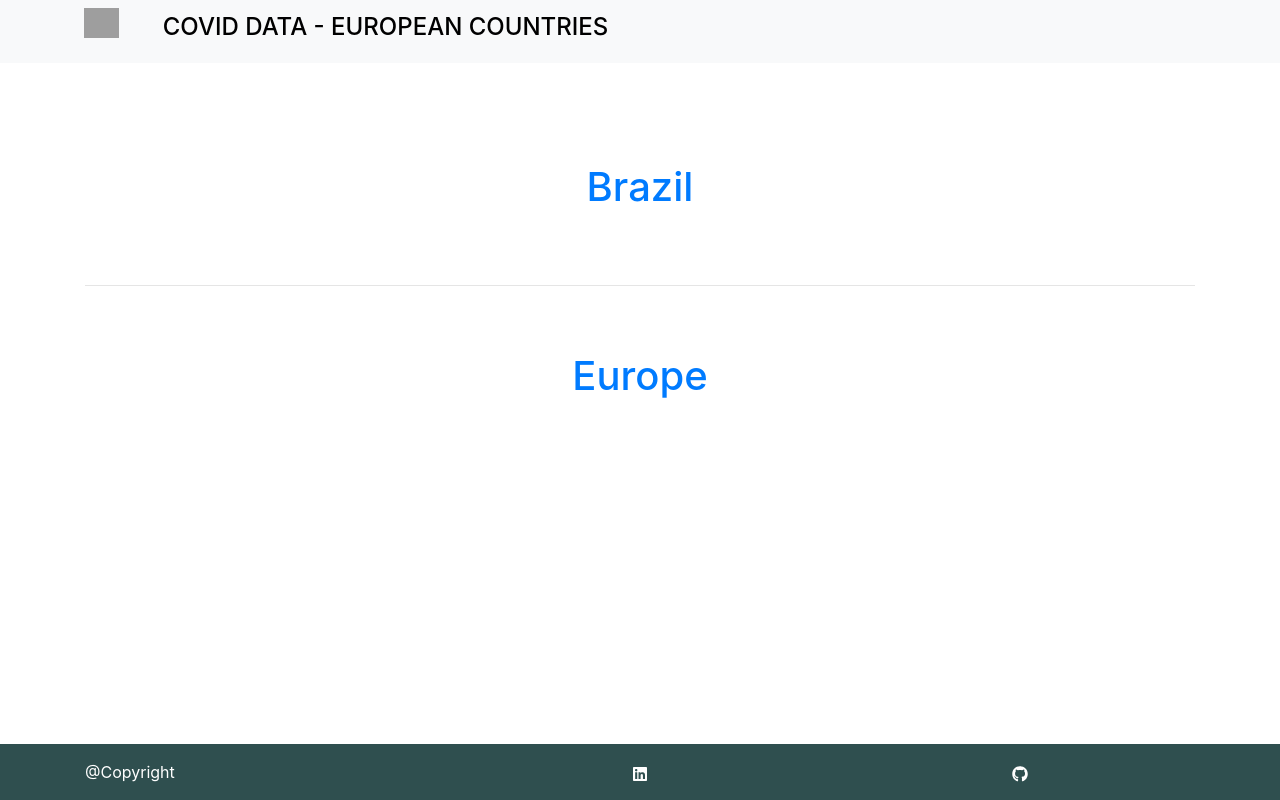
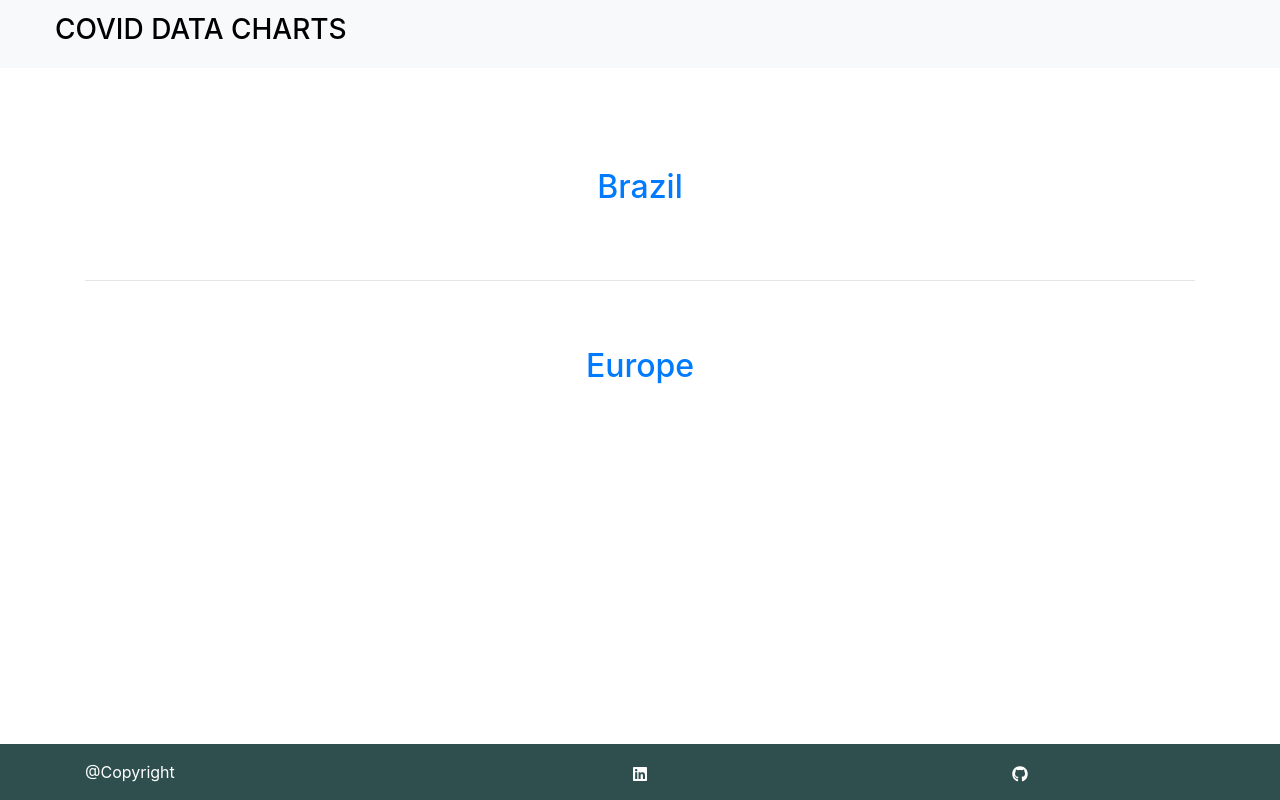
Before and after one commit to gcaleman/covid-europe-dashboard, a React (Create React App) app: page / in a window 1280 px wide. Built offline with nearby package versions, Linux system fonts and the light colour scheme; grey boxes are pictures that could not be loaded.

Commit message:
new logo and tittle

```diff
--- a/public/index.html
+++ b/public/index.html
@@ -3,7 +3,7 @@
 
 <head>
   <meta charset="utf-8" />
-  <link rel="icon" href="%PUBLIC_URL%/logos/European_Union_logo.png" />
+  <link rel="icon" href="%PUBLIC_URL%/logos/globe.png" />
   <meta name="viewport" content="width=device-width, initial-scale=1" />
   <meta name="theme-color" content="#000000" />
   <meta name="description" content="Web site created using create-react-app" />
@@ -14,7 +14,7 @@
   <link rel="stylesheet" href="https://cdn.jsdelivr.net/npm/bootstrap@4.6.0/dist/css/bootstrap.min.css"
     integrity="sha384-B0vP5xmATw1+K9KRQjQERJvTumQW0nPEzvF6L/Z6nronJ3oUOFUFpCjEUQouq2+l" crossorigin="anonymous" />
 
-  <title>Covid Dashboard Info EU</title>
+  <title>Covid Data Charts</title>
 </head>
 
 <body>
--- a/src/components/NavigationBar.js
+++ b/src/components/NavigationBar.js
@@ -5,18 +5,7 @@ export const NavigationBar = () => (
   <Navbar bg="light" variant="dark" sticky="top">
     <Container>
       <Row>
-        <Col md={2}>
-          <img
-            src="/logos/European_Union_logo.png"
-            width="35"
-            height="30"
-            className="d-inline-block align-top icon"
-            alt=""
-          />
-        </Col>
-        <Col md={10}>
-          <Navbar.Brand href="/" style={{ color: 'black', textAlign: 'center' }}><h4> COVID DATA - EUROPEAN COUNTRIES</h4></Navbar.Brand>
-        </Col>
+        <Navbar.Brand href="/" style={{ color: 'black', textAlign: 'center' }}><h3> COVID DATA CHARTS</h3></Navbar.Brand>
       </Row>
     </Container>
   </Navbar>
--- a/src/pages/SelectContinent.js
+++ b/src/pages/SelectContinent.js
@@ -11,7 +11,7 @@ export const SelectContinent = () => {
                     <Col md={4}>
                     </Col>
                     <Col md={4}>
-                        <Link to="/country/Brazil"><h1 style={{ textAlign: 'center' }}>Brazil</h1></Link>
+                        <Link to="/country/Brazil"><h2 style={{ textAlign: 'center' }}>Brazil</h2></Link>
                     </Col>
                 </Row>
                 <hr></hr>
@@ -19,7 +19,7 @@ export const SelectContinent = () => {
                     <Col md={4}>
                     </Col>
                     <Col md={4}>
-                        <Link to="/europe"><h1 style={{ textAlign: 'center' }}>Europe</h1></Link>
+                        <Link to="/europe"><h2 style={{ textAlign: 'center' }}>Europe</h2></Link>
                     </Col>
                 </Row>
             </Container>
```
Also changed, not shown: public/logos/globe.png (added).
